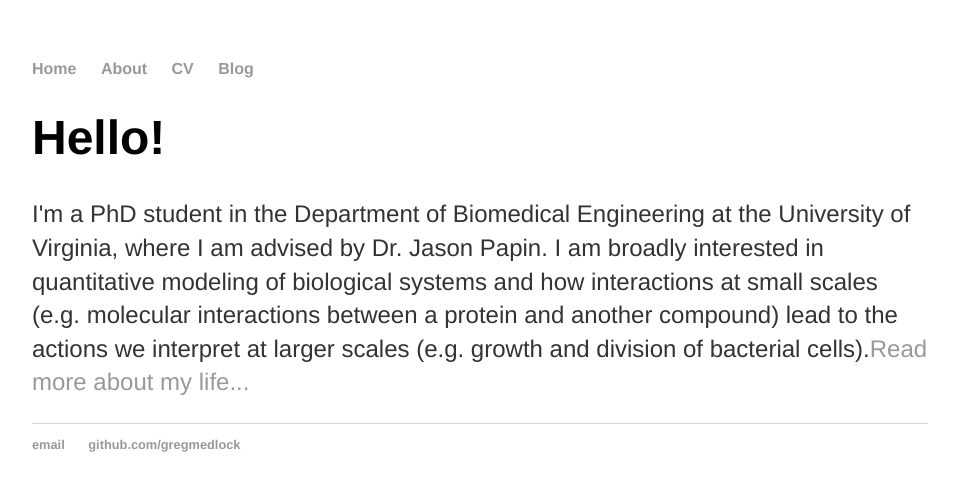
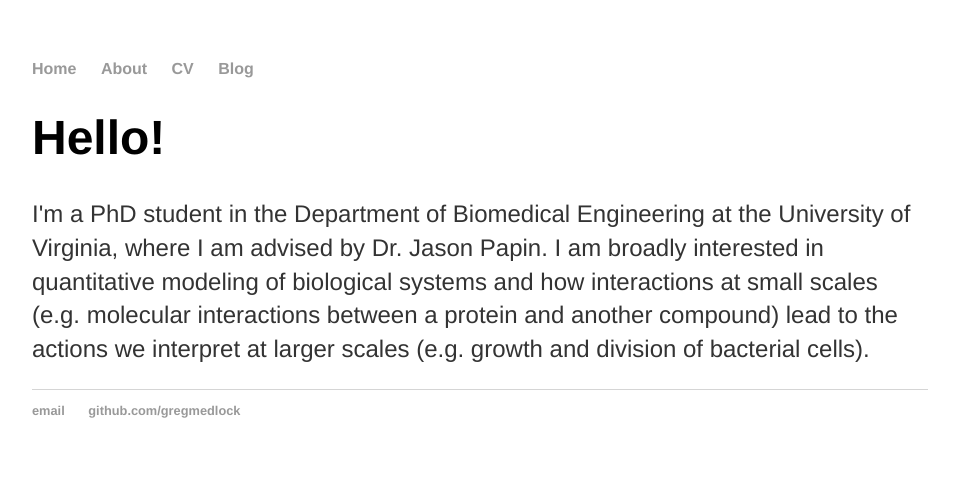
Before and after one commit to gregmedlock/gregmedlock.github.io, a Jekyll site: the page built from index.html, in a window 1280 px wide. Shown: the top 491 px of the page, without its empty margins (160-1119 px from the left). Built offline with Jekyll 4.4.1, drawn with Linux system fonts in a browser that asks for light colours.

Commit message:
removed about link in main page

```diff
--- a/index.html
+++ b/index.html
@@ -4,5 +4,5 @@ title: Greg Medlock
 ---
 <div class="blurb">
 	<h1>Hello!</h1>
-	<p>I'm a PhD student in the Department of Biomedical Engineering at the University of Virginia, where I am advised by Dr. Jason Papin. I am broadly interested in quantitative modeling of biological systems and how interactions at small scales (e.g. molecular interactions between a protein and another compound) lead to the actions we interpret at larger scales (e.g. growth and division of bacterial cells).<a href="/about">Read more about my life...</a></p>
+	<p>I'm a PhD student in the Department of Biomedical Engineering at the University of Virginia, where I am advised by Dr. Jason Papin. I am broadly interested in quantitative modeling of biological systems and how interactions at small scales (e.g. molecular interactions between a protein and another compound) lead to the actions we interpret at larger scales (e.g. growth and division of bacterial cells).</p>
 </div><!-- /.blurb -->
```
